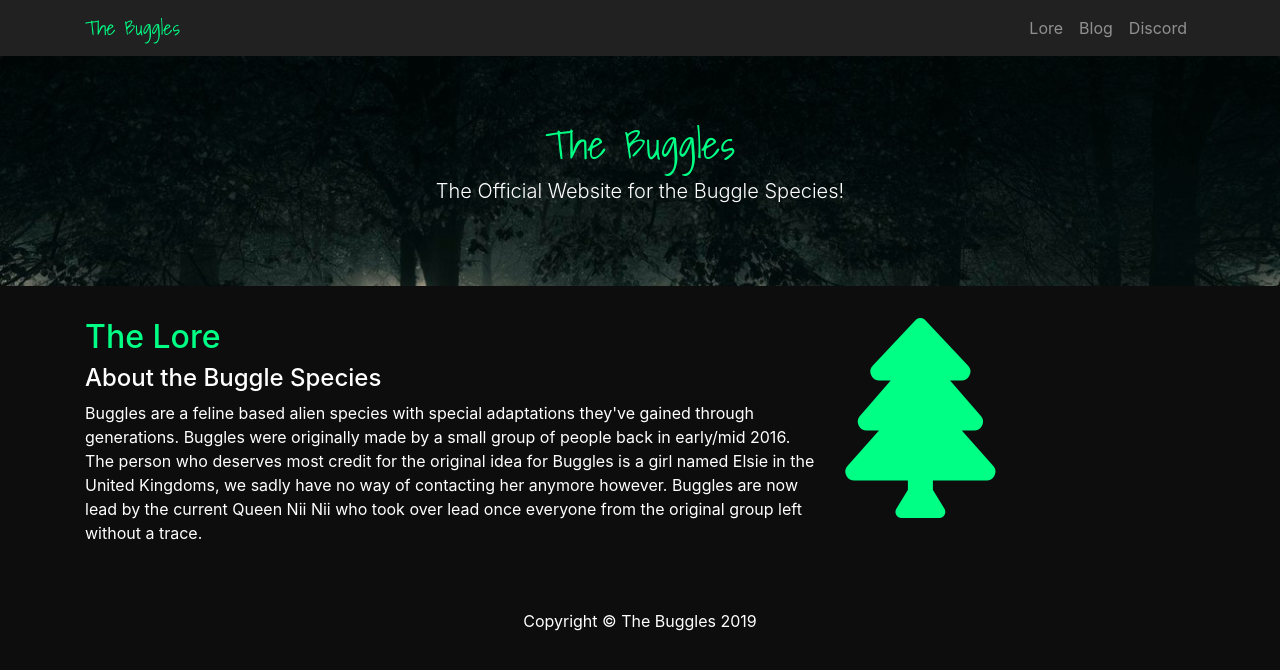
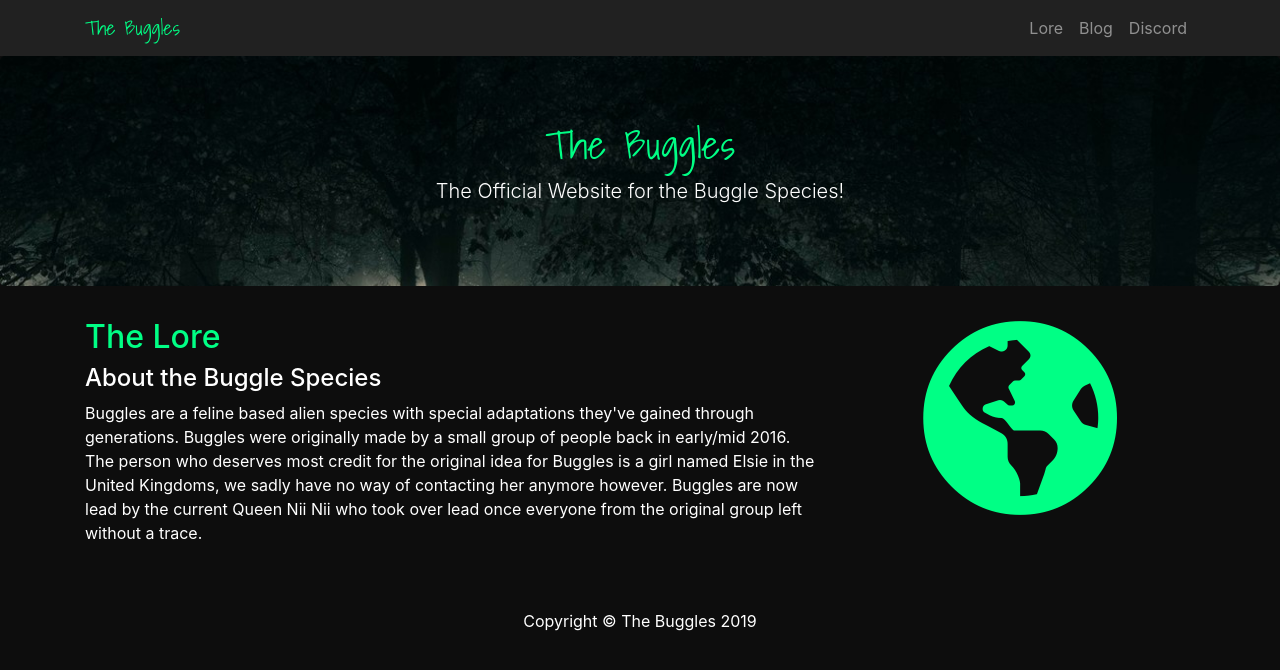
Before and after one commit to bugglespecies/bugglespecies.github.com, a Jekyll site: the page built from index.md, in a window 1280 px wide. Shown: the top 670 px of the page. Built offline with Jekyll 4.4.1, drawn with Linux system fonts in a browser that asks for light colours; nearby versions of some CDN libraries.

Commit message:
Update homepage.html

```diff
--- a/_layouts/homepage.html
+++ b/_layouts/homepage.html
@@ -72,8 +72,8 @@
 				no way of contacting her anymore however. Buggles are now lead by the current Queen Nii Nii who took over
 				lead once everyone from the original group left without a trace.</p>
 			</div>
-		<div class="col-sm-4">
-			<i class="fas fa-tree text-primary" style="font-size: 200px;"></i>
+		<div class="col-sm-4 text-center">
+			<i class="fas fa-globe-americas text-primary" style="font-size: 200px;"></i>
 		</div>
 	</div>
 	<!-- Footer -->
```
